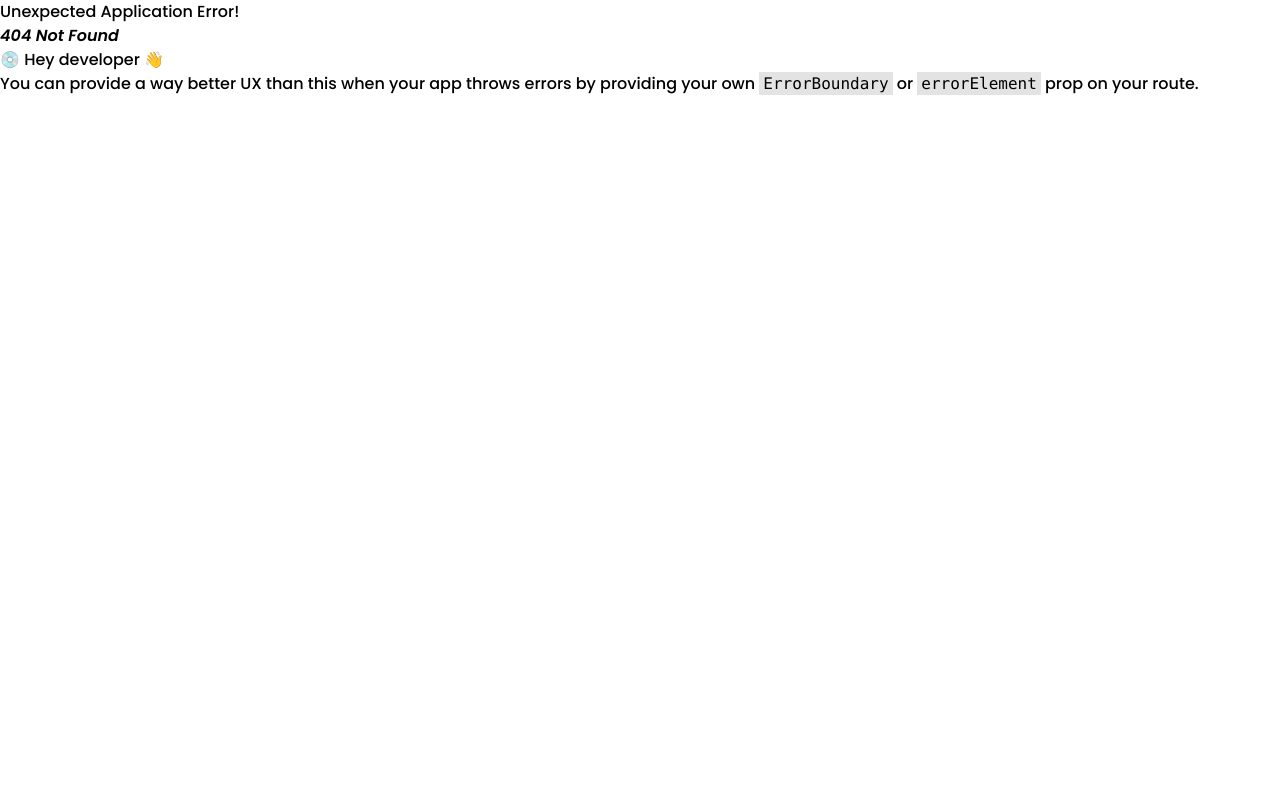
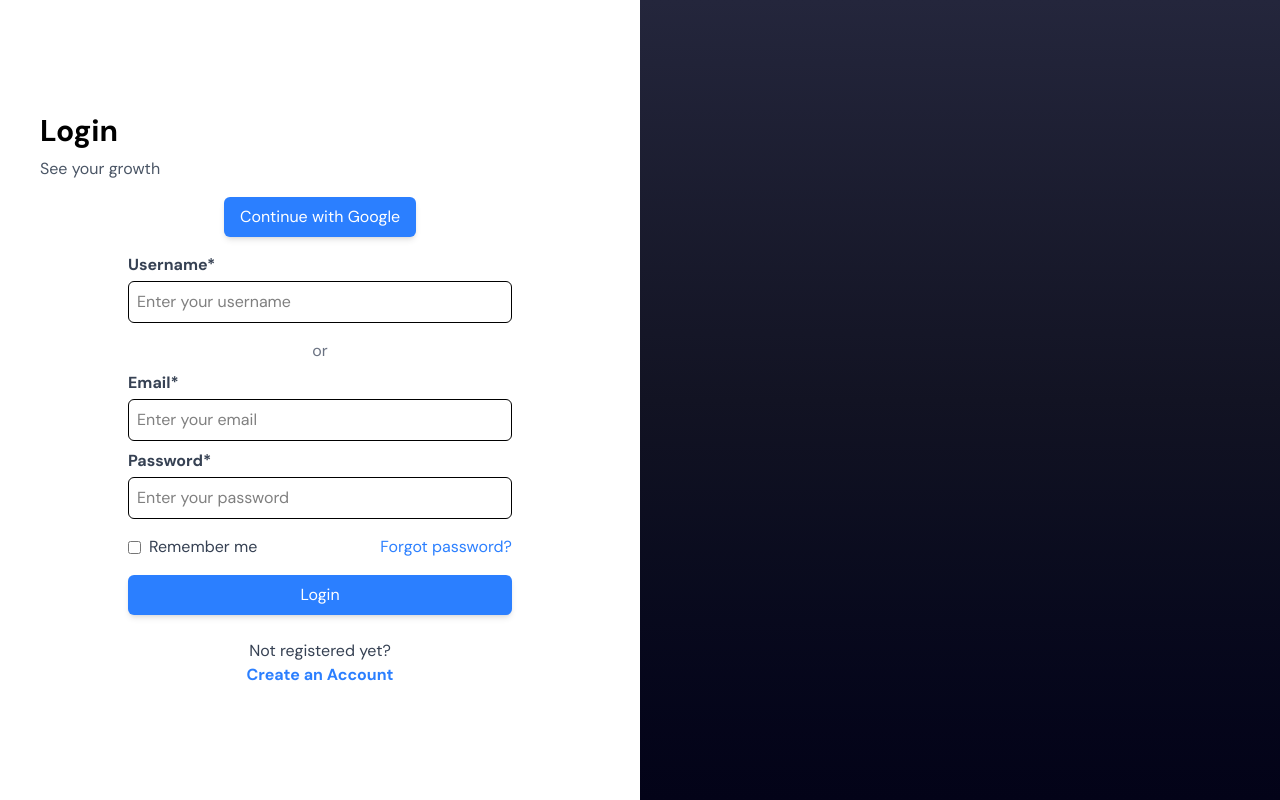
Before and after one commit to Aditya-Kumar-33/Financial_Planner, a React (Vite) app: page /login in a window 1280 px wide. Before the commit this address had no page. Built offline with nearby package versions, Linux system fonts and the light colour scheme; a web font is replaced by a local one.

Commit message:
login page

```diff
--- a/src/App.jsx
+++ b/src/App.jsx
@@ -6,11 +6,12 @@ import Charts from "./pages/Charts.jsx";
 import Expense from "./pages/Expense.jsx";
 import { createBrowserRouter, createRoutesFromElements, Route, RouterProvider } from 'react-router-dom'
 import Layout from "./pages/Layout.jsx";
+import Login from "./pages/Login.jsx";
 
 function App() {
   const router = createBrowserRouter(createRoutesFromElements(
     <>
-
+    <Route path='/login' element={<Login/>}></Route>
     <Route path="/" element={<Layout/>}>
       <Route index element={<Home/>}></Route>
       <Route path='/expense-calculator' element={<Expense/>}></Route>
@@ -34,7 +35,6 @@ function App() {
           <div className="h-screen w-screen relative">
             <NavBar/>
             <Expense/>
-            {/* <Investment/> */}
           </div>}
         />
       </Routes>
--- a/src/components/NavBar.jsx
+++ b/src/components/NavBar.jsx
@@ -18,7 +18,8 @@ const NavBar = () => {
     { name: "Calculator", path: "/calculator", hasSubmenu: true },
     { name: "Expense", path: "/expense" },
     { name: "Investment", path: "/investment" },
-    { name: "News", path: "/news" }
+    { name: "News", path: "/news" },
+    { name: "Login", path: "/login" }
   ];
 
   const SubmenuCalculator = () => {
--- a/src/pages/Home.jsx
+++ b/src/pages/Home.jsx
@@ -29,7 +29,8 @@ const Home = () => {
             <div className="absolute right-[10%] top-[40%] w-1/3 h-1/4 rounded-2xl bg-gradient-to-b from-[#111125] to-transparent shadow-[0_-4px_10px_rgba(255,255,255,0.3)] text-white">
 
             </div>
-            <div className="absolute left-[10%] top-[55%] w-1/3 h-1/4 rounded-2xl bg-gradient-to-b from-[#111125] to-transparent shadow-[0_-4px_10px_rgba(255,255,255,0.3)] text-white">
+            <div className="absolute left-[10%] top-[55%] w-1/3 h-1/4 rounded-2xl
+            bg-gradient-to-b from-[#111125] to-transparent shadow-[0_-4px_10px_rgba(255,255,255,0.3)] text-white">
 
             </div>
 
--- /dev/null
+++ b/src/pages/Login.jsx
@@ -0,0 +1,65 @@
+import React from "react";
+
+
+const Login = () => {
+  return (
+    <div className="h-screen flex
+    bg-gradient-to-b from-[#24263C] via-[#121323] to-[#030318]
+    font-dm-sans">
+
+    <div className="w-1/2 h-full bg-white flex flex-col justify-center">
+        <h2 className="text-3xl font-bold mb-2 text-start px-10">Login</h2>
+        <p className="text-gray-600 mb-4 px-10">See your growth</p>
+
+        <div className="flex flex-col items-center justify-center">
+        <button className="bg-blue-500 text-white px-4 py-2 rounded-md shadow-md mb-4 hover:bg-blue-600">
+            Continue with Google
+        </button>
+
+        <div className="w-full max-w-sm">
+            <label className="block text-gray-700 font-semibold mb-1">Username*</label>
+            <input
+            type="text"
+            className="w-full border rounded-md p-2 mb-2 focus:outline-none focus:ring-2 focus:ring-blue-400"
+            placeholder="Enter your username"
+            />
+
+            <div className="text-center text-gray-500 my-2">or</div>
+
+            <label className="block text-gray-700 font-semibold mb-1">Email*</label>
+            <input
+            type="email"
+            className="w-full border rounded-md p-2 mb-2 focus:outline-none focus:ring-2 focus:ring-blue-400"
+            placeholder="Enter your email"
+            />
+
+            <label className="block text-gray-700 font-semibold mb-1">Password*</label>
+            <input
+            type="password"
+            className="w-full border rounded-md p-2 mb-4 focus:outline-none focus:ring-2 focus:ring-blue-400"
+            placeholder="Enter your password"
+            />
+
+            <div className="flex justify-between items-center mb-4">
+            <label className="flex items-center text-gray-700">
+                <input type="checkbox" className="mr-2" /> Remember me
+            </label>
+            <a href="#" className="text-blue-500 hover:underline">Forgot password?</a>
+            </div>
+
+            <button className="w-full bg-blue-500 text-white py-2 rounded-md shadow-md hover:bg-blue-600">
+            Login
+            </button>
+        </div>
+
+        <div className="mt-6 text-center">
+            <p className="text-gray-700">Not registered yet?</p>
+            <button className="text-blue-500 font-semibold hover:underline">Create an Account</button>
+        </div>
+        </div>
+        </div>
+    </div>
+  );
+};
+
+export default Login;
```
